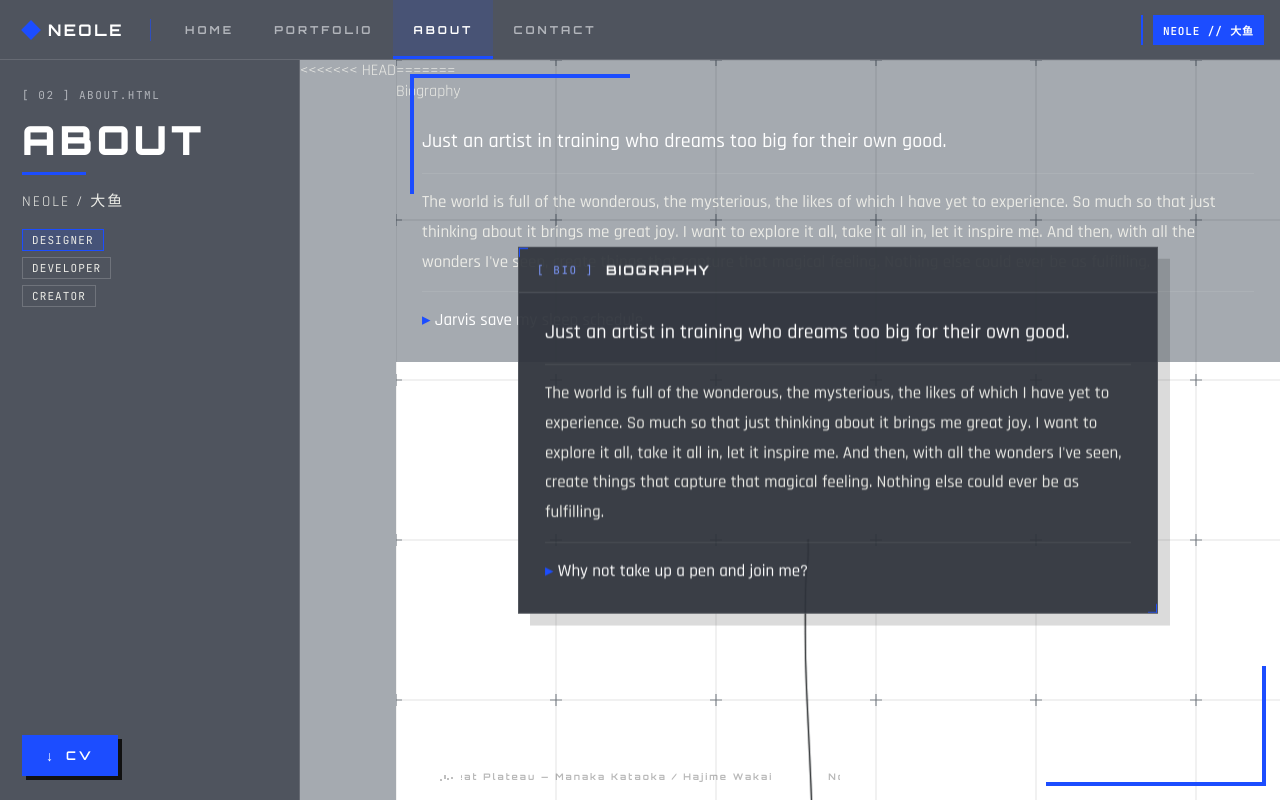
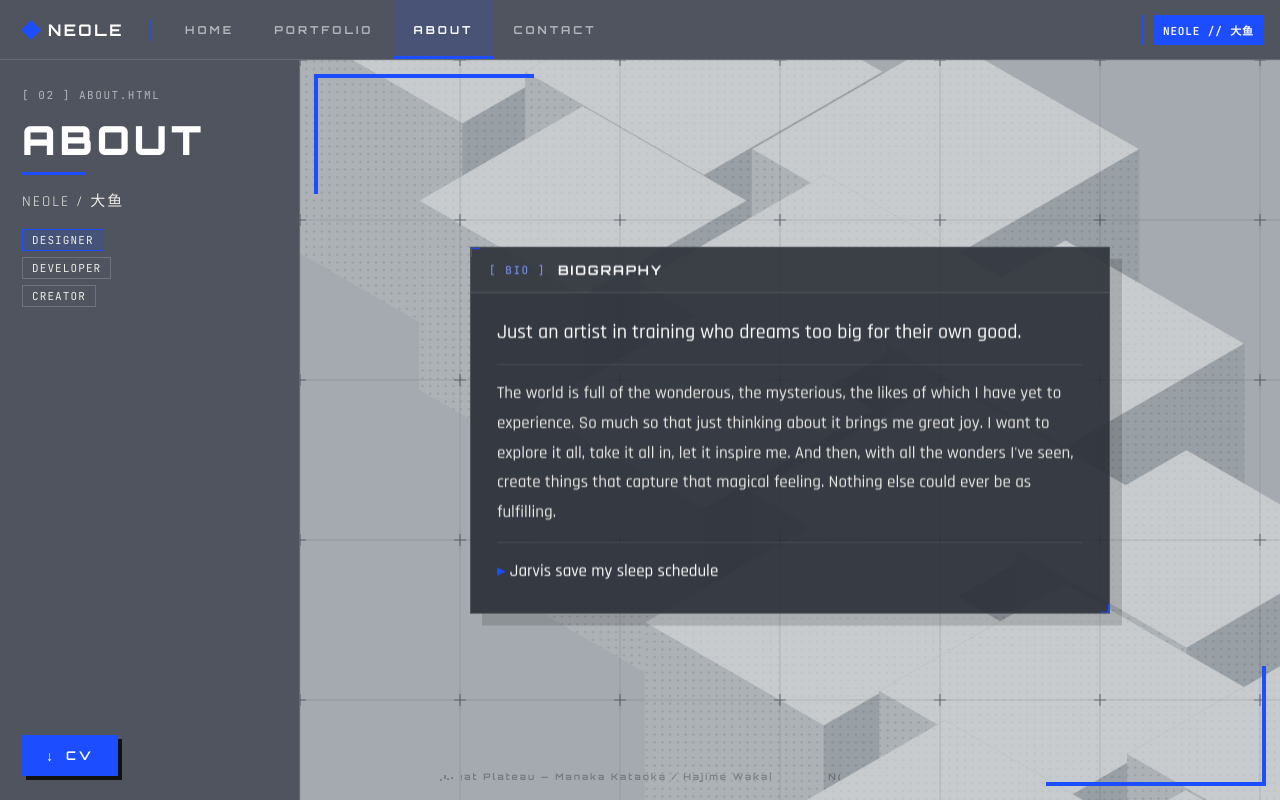
Before and after one commit to Neole17/neole17.github.io, a plain HTML site: page about.html in a window 1280 px wide. Drawn offline with Linux system fonts and the light colour scheme.

Commit message:
fixed headers and stuff on about page

```diff
--- a/about.html
+++ b/about.html
@@ -182,7 +182,6 @@
       </div>
     </aside>
 
-<<<<<<< HEAD
     <main id="work">
       <svg class="layer" id="cubes" style="--d: 14" viewBox="0 0 1600 1000" preserveAspectRatio="xMidYMid slice" aria-hidden="true">
         <defs>
@@ -194,33 +193,13 @@
       <div id="grid"></div>
       <div class="bracket tl" aria-hidden="true"></div>
       <div class="bracket br" aria-hidden="true"></div>
-=======
-    <div class="divider"></div>
-
-    <div id="panel-center">
-      <div class="bio-section-label">Biography</div>
-      <div class="bio-text">
-        <p>Just an artist in training who dreams too big for their own good.</p>
-        <p>The world is full of the wonderous, the mysterious, the likes of which I have yet to experience. So much so that just thinking about it brings me great joy. I want to explore it all, take it all in, let it inspire me. And then, with all the wonders I've seen, create things that capture that magical feeling. Nothing else could ever be as fulfilling.</p>
-        <p>Jarvis save my sleep schedule</p>
-      </div>
-    </div>
-
-    <div class="divider"></div>
-
-    <div id="panel-right">
-      <img id="character-img" src="./assets/images/Untitled-1.png" alt="character"
-        onerror="this.style.display='none'; document.getElementById('char-placeholder').style.display='flex';"/>
-      <div id="char-placeholder" style="display:none;">[ cool image ]<br>assets/images/Untitled-1.png</div>
-    </div>
->>>>>>> 4c4d567f33ef450bc296bd2db1b9188958eeebf8
 
       <section class="pane">
         <div class="pane-head"><span class="tag">[ BIO ]</span><span class="pane-title">BIOGRAPHY</span></div>
         <div class="bio-text">
           <p>Just an artist in training who dreams too big for their own good.</p>
           <p>The world is full of the wonderous, the mysterious, the likes of which I have yet to experience. So much so that just thinking about it brings me great joy. I want to explore it all, take it all in, let it inspire me. And then, with all the wonders I've seen, create things that capture that magical feeling. Nothing else could ever be as fulfilling.</p>
-          <p>Why not take up a pen and join me?</p>
+          <p>Jarvis save my sleep schedule</p>
         </div>
       </section>
     </main>
@@ -271,7 +250,6 @@
     });
   });
 
-<<<<<<< HEAD
   var c30 = Math.cos(Math.PI / 6), NS = 'http://www.w3.org/2000/svg';
   var blocks = [
     [420, -120, 260], [700, -40, 240], [980, 40, 260], [560, 120, 220],
```
Also changed, not shown: index.html (+0 -8 lines).
